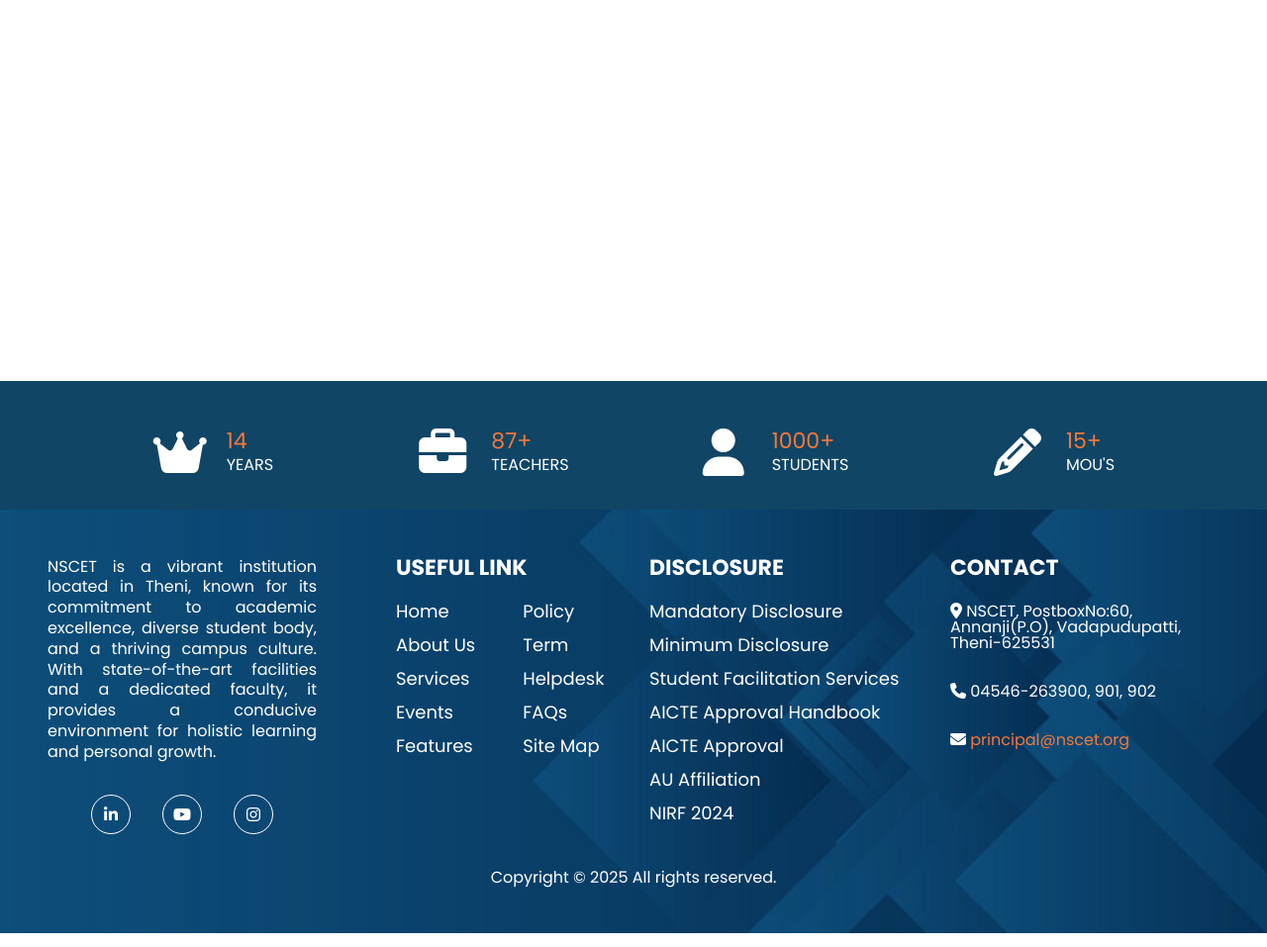
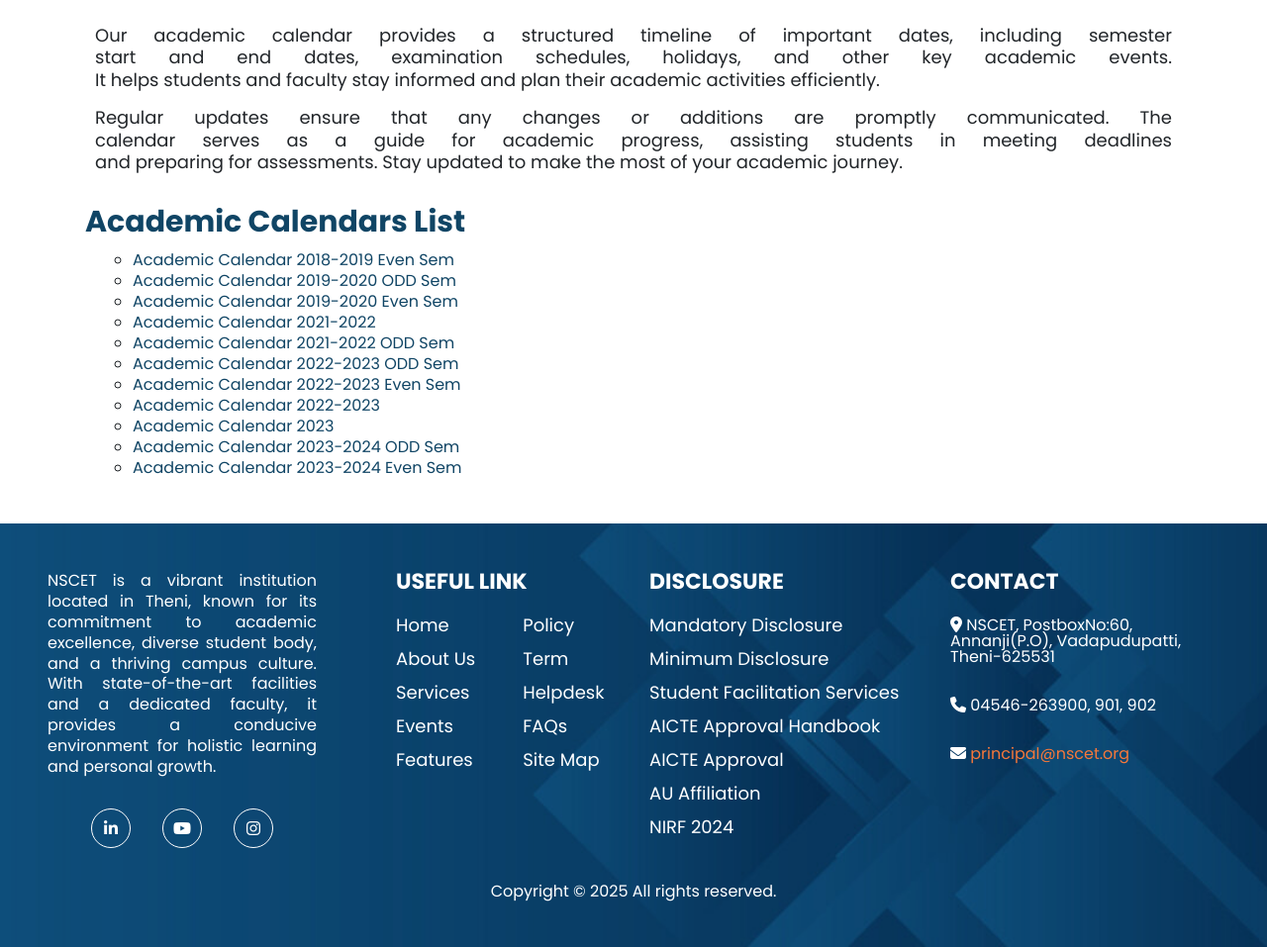
Before and after one commit to InnovativeSPIN/NSCET_WEBSITE, a PHP site: page /academic_calendar/index.php in a window 1280 px wide. Shown: the part 950-1907 px from the top of the page at 99% size. Run offline with PHP 8.4, Linux system fonts and the light colour scheme; data that the repository does not hold is empty; some libraries are stand-ins or nearby versions; some web fonts are replaced.

Commit message:
acadamic page

```diff
--- /dev/null
+++ b/academic_calendar/index.php
@@ -0,0 +1,73 @@
+<?php
+
+include('../resources/conn.php');
+
+
+?>
+
+
+<!DOCTYPE html>
+<html lang="en">
+<head>
+  <meta charset="UTF-8">
+  <meta name="viewport" content="width=device-width, initial-scale=1.0">
+  <title>Academic calendar | <?php echo $colle_Name; ?></title>
+  <link rel="stylesheet" href="https://stackpath.bootstrapcdn.com/bootstrap/5.0.0-alpha1/css/bootstrap.min.css" integrity="sha384-r4NyP46KrjDleawBgD5tp8Y7UzmLA05oM1iAEQ17CSuDqnUK2+k9luXQOfXJCJ4I" crossorigin="anonymous">
+  <script src="https://cdn.jsdelivr.net/npm/popper.js@1.16.0/dist/umd/popper.min.js" integrity="sha384-Q6E9RHvbIyZFJoft+2mJbHaEWldlvI9IOYy5n3zV9zzTtmI3UksdQRVvoxMfooAo" crossorigin="anonymous"></script>
+  <script src="https://stackpath.bootstrapcdn.com/bootstrap/5.0.0-alpha1/js/bootstrap.min.js" integrity="sha384-oesi62hOLfzrys4LxRF63OJCXdXDipiYWBnvTl9Y9/TRlw5xlKIEHpNyvvDShgf/" crossorigin="anonymous"></script>
+
+<!-- custom css -->
+<link rel="stylesheet" href="../assets/css/resources/style.css">
+<link rel="stylesheet" href="../assets/css/academic_calendar/style.css">
+
+
+<!-- custom js -->
+<script src="https://kit.fontawesome.com/181ea7bd20.js" crossorigin="anonymous"></script>
+</head>
+<body>
+
+<?php include('../resources/navbar.php');?>
+
+
+<section class="hero-section" style="background: url('../assets/img/main/college_main.jpg') no-repeat center/cover;">
+  <h1 class="dept-heading">Academic calendar</h1>
+</section>
+<div class="container">
+<div class="about_content">
+   <p>
+   Our academic calendar provides a structured timeline of important dates, including semester start and end dates, examination schedules, holidays, and other key academic events. It helps students and faculty stay informed and plan their academic activities efficiently.
+
+   </p>
+   <br>
+   <p>
+   Regular updates ensure that any changes or additions are promptly communicated. The calendar serves as a guide for academic progress, assisting students in meeting deadlines and preparing for assessments. Stay updated to make the most of your academic journey.
+
+   </p>
+</div>
+<div class="calender mt-4 ">
+<h2>Academic Calendars List</h2>
+
+    <ul class="ml-5">
+  <li><a href="/assets/pdf/academic_calendars/Aca Calendar 2018-2019 Even Sem.doc">Academic Calendar 2018-2019 Even Sem</a></li>
+  <li><a href="/assets/pdf/academic_calendars/Aca Calendar 2019-2020 ODD Sem.doc">Academic Calendar 2019-2020 ODD Sem</a></li>
+  <li><a href="/assets/pdf/academic_calendars/Aca Calendar 2019-2020 Even Sem.doc">Academic Calendar 2019-2020 Even Sem</a></li>
+  <li><a href="/assets/pdf/academic_calendars/Acade Calendar 2021-2022.doc">Academic Calendar 2021-2022</a></li>
+  <li><a href="/assets/pdf/academic_calendars/Aca Calendar 2021-2022 ODD Sem.doc">Academic Calendar 2021-2022 ODD Sem</a></li>
+  <li><a href="/assets/pdf/academic_calendars/Aca Calendar 2022-2023 ODD Sem.doc">Academic Calendar 2022-2023 ODD Sem</a></li>
+  <li><a href="/assets/pdf/academic_calendars/Aca Calendar 2022-2023 EVEN Sem.doc">Academic Calendar 2022-2023 Even Sem</a></li>
+  <li><a href="/assets/pdf/academic_calendars/Aca Calendar 2022-2023 Full.doc">Academic Calendar 2022-2023 </a></li>
+  <li><a href="/assets/pdf/academic_calendars/Academic Calendar 23.docx">Academic Calendar 2023</a></li>
+  <li><a href="/assets/pdf/academic_calendars/2023-24 ODD SEM.pdf">Academic Calendar 2023-2024 ODD Sem</a></li>
+  <li><a href="/assets/pdf/academic_calendars/2023-24 EVEN SEM.pdf">Academic Calendar 2023-2024 Even Sem</a></li>
+</ul>
+
+
+</div>
+</div>
+
+<?php include('../resources/footer.php'); ?>
+
+<!-- custom js -->
+<script src="../assets/js/resources/script.js"></script>
+</body>
+</html>
--- /dev/null
+++ b/assets/css/academic_calendar/style.css
@@ -0,0 +1,54 @@
+@import url('../resources/main.css');
+
+
+.hero-section{
+    width: 100%;
+    position: relative;
+    height: 70vh;
+    display: flex;
+    justify-content: center;
+    align-items: center;
+
+}
+.hero-section::before{
+    content: '';
+    position: absolute;
+    width: 100%;
+    height: 100%;
+    top: 0;
+    left: 0;
+    background: rgba(50, 50, 50, 0.4);
+
+}
+.hero-section h1{
+    color: white;
+    z-index: 2;
+    font-weight: 700;
+    text-transform:uppercase;
+    font-size: clamp(38px,2em,48px);
+}
+
+/* about content */
+.about_content{
+    margin-top: 1rem;
+    padding: 10px;
+}
+.about_content p{
+    line-height: 1.4rem;
+    text-align: justify;
+    font-size: clamp(16px,2em,18px);
+}
+.calender h2{
+font-size: clamp(24px,2em,30px);
+font-weight: 700;
+color: var(--dark-color);
+margin-bottom: 1rem;
+}
+.calender ul li a{
+    color: var(--dark-color);
+
+}
+.calender ul li{
+    margin-bottom: 5px;
+    list-style: circle;
+}
--- a/assets/css/home/style.css
+++ b/assets/css/home/style.css
@@ -195,8 +204,8 @@ background: var(--light_primary);
   }
 
   .fact-icon {
-    font-size: 48px;
-    color: #fff;
+    font-size: clamp(35px,2em,48px);
+    color: var(--text-color);
     width: 50px;
     display: inline-block;
   }
@@ -208,7 +217,7 @@ background: var(--light_primary);
   }
 
   .fact-text h2 {
-    color: #f6783a;
+    color: var(--secondary-color);
     font-weight: 400;
     font-size: clamp(18px,2em,22px);
     margin-bottom: 5px;
--- a/index.php
+++ b/index.php
@@ -84,8 +84,10 @@ include('./resources/conn.php');
         VISION
       </h2>
       <div class="vision-content">
-        <p>To establish ourselves as a leading technological institutions.
-        </p>
+      <ul>
+          <li>To establish ourselves as a leading technological institutions.</li>
+            </ul>
+
       </div>
 
     </div>
@@ -129,7 +131,7 @@ include('./resources/conn.php');
 
   <!-- news updates -->
   <div id="news_section">
-  <h2 class="news_section_title">News & Updates</h2>
+  <h2 class="news_section_title p-2">News & Updates</h2>
     <div class="news_section">
 
     <div class="new_updates marquee-container">
@@ -185,8 +187,8 @@ include('./resources/conn.php');
 
   <section class="fact-section spad set-bg " data-setbg="img/fact-bg.jpg">
     <div class="container">
-      <div class="row">
-        <div class="col-sm-6 col-lg-3 fact">
+      <div class="fact_section_main">
+        <div class="fact">
           <div class="fact-icon">
           <i class="fas fa-crown"></i>
           </div>
@@ -195,7 +197,7 @@ include('./resources/conn.php');
             <p>YEARS</p>
           </div>
         </div>
-        <div class="col-sm-6 col-lg-3 fact">
+        <div class="fact">
           <div class="fact-icon">
             <i class="fas fa-briefcase"></i>
           </div>
@@ -204,7 +206,7 @@ include('./resources/conn.php');
             <p>TEACHERS</p>
           </div>
         </div>
-        <div class="col-sm-6 col-lg-3 fact">
+        <div class=" fact">
           <div class="fact-icon">
             <i class="fas fa-user"></i>
           </div>
@@ -213,7 +215,7 @@ include('./resources/conn.php');
             <p>STUDENTS</p>
           </div>
         </div>
-        <div class="col-sm-6 col-lg-3 fact">
+        <div class=" fact">
           <div class="fact-icon">
             <i class="fas fa-pencil-alt"></i>
           </div>
--- a/resources/conn.php
+++ b/resources/conn.php
@@ -2,6 +2,7 @@
     session_start();
 
     $colle_Name ="NSCET";
+
     $db_host = "localhost";
     $db_user = "root";
     $db_pass = "";
```
Also changed, not shown: other parts of assets/css/home/style.css (+39 -4 lines), 11 other files.
